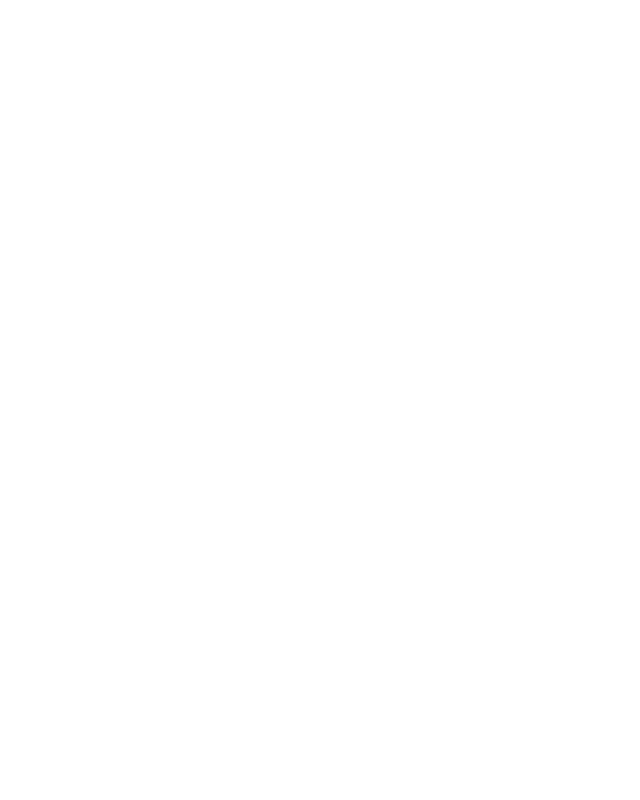
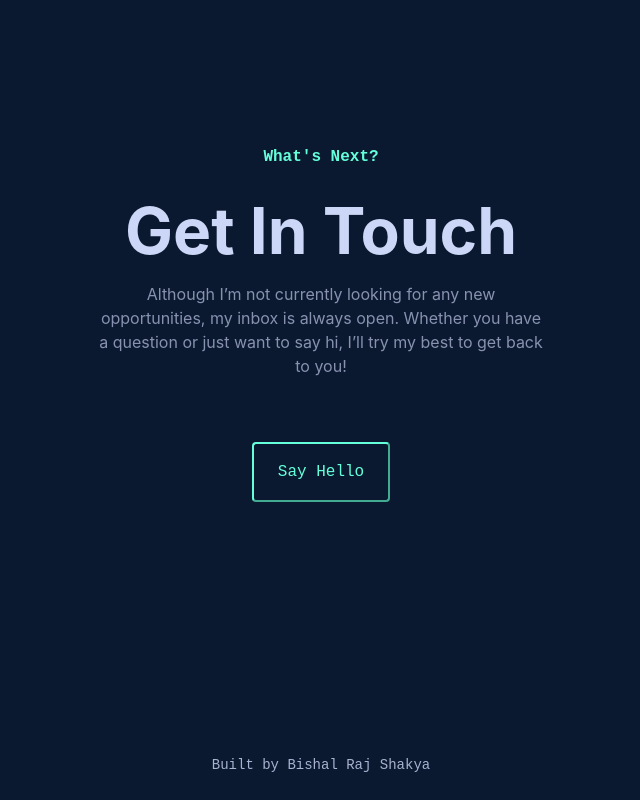
Before and after one commit to BishalRaj/portfolio-2023, a React (Vite) app: page / in a window 1280 px wide. Shown: the part 3252-4052 px from the top of the page, without its empty margins (319-959 px from the left). Before the commit the page ends 3195 px from the top, so only its background shows below. Built offline with nearby package versions, Linux system fonts and the light colour scheme.

Commit message:
added contact me

```diff
--- a/src/App.tsx
+++ b/src/App.tsx
@@ -6,6 +6,8 @@
 import "./style.scss";
 import Work from "./components/WorkComponent/Work";
 import PersonalProjects from "./components/PersonalProjectComponent/PersonalProjects";
+import Contact from "./components/ContactComponent/Contact";
+import Footer from "./components/FooterComponent/Footer";
 
 function App() {
   return (
@@ -31,6 +33,8 @@
       <Work />
 
       <PersonalProjects />
+      <Contact />
+      <Footer />
     </Container>
   );
 }
--- /dev/null
+++ b/src/components/ContactComponent/Contact.tsx
@@ -0,0 +1,22 @@
+import React from "react";
+import { Col, Row } from "react-bootstrap";
+import "./style.scss";
+const Contact = () => {
+  return (
+    <section className="contact text-center d-flex align-items-center justify-content-center flex-column">
+      <h1>What's Next?</h1>
+
+      <h2 className="my-3">Get In Touch</h2>
+
+      <p className="mx-auto" style={{ width: "35%" }}>
+        Although I’m not currently looking for any new opportunities, my inbox
+        is always open. Whether you have a question or just want to say hi, I’ll
+        try my best to get back to you!
+      </p>
+
+      <button className="glow-button px-4 py-3 my-5">Say Hello</button>
+    </section>
+  );
+};
+
+export default Contact;
--- /dev/null
+++ b/src/components/ContactComponent/style.scss
@@ -0,0 +1,3 @@
+.contact {
+  min-height: 100vh;
+}
--- /dev/null
+++ b/src/components/FooterComponent/Footer.tsx
@@ -0,0 +1,13 @@
+import React from "react";
+
+const Footer = () => {
+  return (
+    <footer className="w-100">
+      <p className="text-center color-slate-light py-2">
+        <small className="font-mono clear">Built by Bishal Raj Shakya</small>
+      </p>
+    </footer>
+  );
+};
+
+export default Footer;
--- a/src/components/IntroComponent/Intro.tsx
+++ b/src/components/IntroComponent/Intro.tsx
@@ -22,7 +22,7 @@
             accessible, human-centered products.
           </p>
         </div>
-        <button className="intro-button px-4 py-3">Check My Resume!</button>
+        <button className="glow-button px-4 py-3">Check My Resume!</button>
       </Col>
     </Row>
   );
--- a/src/components/IntroComponent/style.scss
+++ b/src/components/IntroComponent/style.scss
@@ -1,64 +1,64 @@
-@use "../../../public/scss/static" as sv;
+// @use "../../../public/scss/static" as sv;
 
-* {
-  font-family: sv.$font-sans;
-}
+// * {
+//   font-family: sv.$font-sans;
+// }
 
-.section-intro {
-  height: 90vh;
-}
+// .section-intro {
+//   height: 90vh;
+// }
 
-h1,
-h2,
-h3,
-h4,
-h5,
-h6 {
-  font-weight: 600 !important;
-  line-height: 1.1 !important;
-}
+// h1,
+// h2,
+// h3,
+// h4,
+// h5,
+// h6 {
+//   font-weight: 600 !important;
+//   line-height: 1.1 !important;
+// }
 
-h2,
-h3 {
-  display: block;
-  font-size: 4em !important;
-  margin-block-start: 0.83em;
-  margin-block-end: 0.83em;
-  margin-inline-start: 0px;
-  margin-inline-end: 0px;
-  font-weight: bolder !important;
-  color: sv.$lightest-slate;
-}
+// h2,
+// h3 {
+//   display: block;
+//   font-size: 4em !important;
+//   margin-block-start: 0.83em;
+//   margin-block-end: 0.83em;
+//   margin-inline-start: 0px;
+//   margin-inline-end: 0px;
+//   font-weight: bolder !important;
+//   color: sv.$lightest-slate;
+// }
 
-h3,
-.color-slate {
-  color: sv.$slate !important;
-}
+// h3,
+// .color-slate {
+//   color: sv.$slate !important;
+// }
 
-h1 {
-  margin: 0px 0px 30px 4px;
-  color: sv.$green;
-  display: block;
-  font-size: 1em !important;
-  margin-block-start: 0.67em;
-  margin-block-end: 0.67em;
-  margin-inline-start: 0px;
-  margin-inline-end: 0px;
-  font-weight: bold;
-  font-family: sv.$font-mono !important;
-}
+// h1 {
+//   margin: 0px 0px 30px 4px;
+//   color: sv.$green;
+//   display: block;
+//   font-size: 1em !important;
+//   margin-block-start: 0.67em;
+//   margin-block-end: 0.67em;
+//   margin-inline-start: 0px;
+//   margin-inline-end: 0px;
+//   font-weight: bold;
+//   font-family: sv.$font-mono !important;
+// }
 
-.intro-button {
-  background: none;
-  border-radius: 4px;
-  border-color: sv.$green;
-  color: sv.$green;
-  font-family: sv.$font-mono;
-  width: fit-content !important;
-}
+// .intro-button {
+//   background: none;
+//   border-radius: 4px;
+//   border-color: sv.$green;
+//   color: sv.$green;
+//   font-family: sv.$font-mono;
+//   width: fit-content !important;
+// }
 
-:-webkit-any(article, aside, nav, section) h1 {
-  font-size: 1.5em;
-  margin-block-start: 0.83em;
-  margin-block-end: 0.83em;
-}
+// :-webkit-any(article, aside, nav, section) h1 {
+//   font-size: 1.5em;
+//   margin-block-start: 0.83em;
+//   margin-block-end: 0.83em;
+// }
--- a/src/style.scss
+++ b/src/style.scss
@@ -1,4 +1,8 @@
 @use "../public/scss/static" as sv;
+
+* {
+  font-family: sv.$font-sans;
+}
 
 .main-container {
   padding: 0 !important;
@@ -33,3 +37,70 @@
 .ml-1 {
   margin-left: 1rem;
 }
+
+.font-mono {
+  font-family: sv.$font-mono !important;
+}
+
+.font-sans {
+  font-family: sv.$font-sans !important;
+}
+
+.section-intro {
+  height: 90vh;
+}
+
+h1,
+h2,
+h3,
+h4,
+h5,
+h6 {
+  font-weight: 600 !important;
+  line-height: 1.1 !important;
+}
+
+h2,
+h3 {
+  display: block;
+  font-size: 4em !important;
+  margin-block-start: 0.83em;
+  margin-block-end: 0.83em;
+  margin-inline-start: 0px;
+  margin-inline-end: 0px;
+  font-weight: bolder !important;
+  color: sv.$lightest-slate;
+}
+
+h3,
+.color-slate {
+  color: sv.$slate !important;
+}
+
+h1 {
+  margin: 0px 0px 30px 4px;
+  color: sv.$green;
+  display: block;
+  font-size: 1em !important;
+  margin-block-start: 0.67em;
+  margin-block-end: 0.67em;
+  margin-inline-start: 0px;
+  margin-inline-end: 0px;
+  font-weight: bold;
+  font-family: sv.$font-mono !important;
+}
+
+.glow-button {
+  background: none;
+  border-radius: 4px;
+  border-color: sv.$green;
+  color: sv.$green;
+  font-family: sv.$font-mono;
+  width: fit-content !important;
+}
+
+:-webkit-any(article, aside, nav, section) h1 {
+  font-size: 1.5em;
+  margin-block-start: 0.83em;
+  margin-block-end: 0.83em;
+}
```
